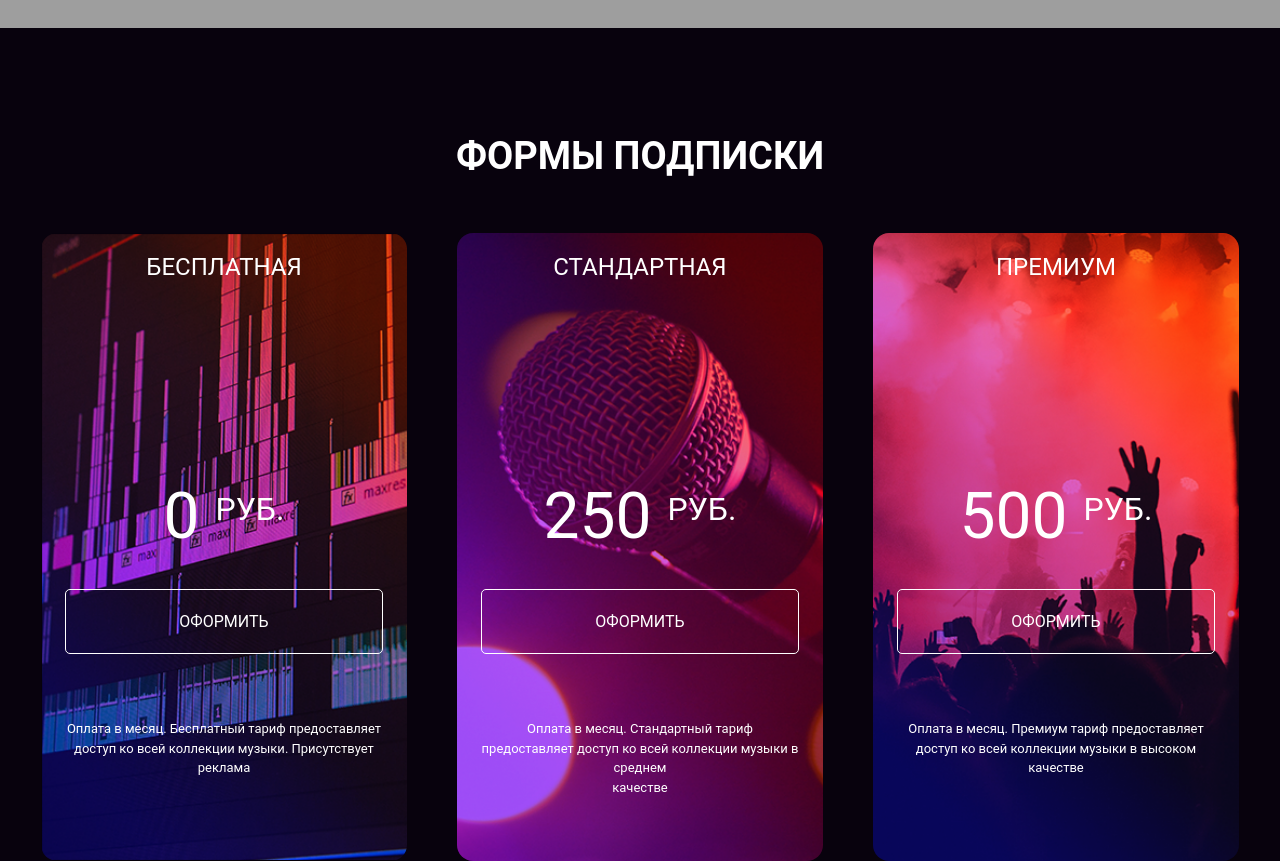
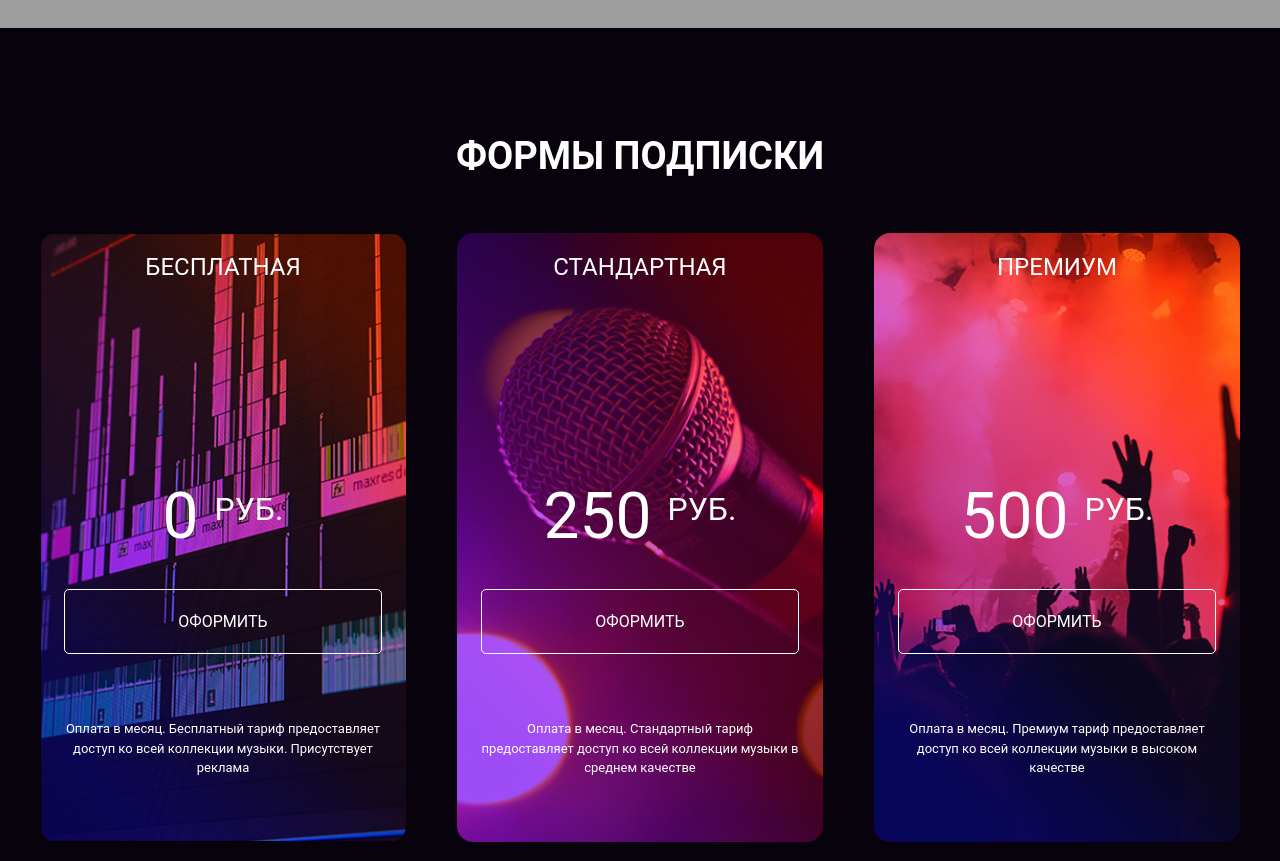
Before and after one commit to RickoBo/layout-designer-project-lvl2, a website: page src/index.html in a window 1280 px wide. Shown: the part 720-1581 px from the top of the page. Drawn offline with Linux system fonts and the light colour scheme; grey boxes are pictures that could not be loaded.

Commit message:
pricing section fix

```diff
--- a/src/index.html
+++ b/src/index.html
@@ -27,8 +27,9 @@
               type="text"
               placeholder="Поиск..."
               class="header__search"
-            /></div>
+            />
           </div>
+
     </header>
 
     <section id="page-description" class="section-bg padding-vertical-200">
@@ -51,7 +52,8 @@
     </section>
 
     <main>
-      <section id="page-pricing" class="container pt-100">
+      <section id="page-pricing" class=" pt-100">
+        <div class="container">
           <h2 class="mb-48 text-center">Формы подписки</h2>
 
           <div class="pricing">
@@ -79,7 +81,7 @@
               <a href="#" class="pricing__button" >Оформить</a>
               <p class="pricing__footer">
                 Оплата в месяц. Стандартный тариф предоставляет доступ ко всей
-              коллекции музыки в среднем <br>качестве
+                коллекции музыки в среднем качестве
               </p>
             </div>
 
@@ -94,7 +96,7 @@
 
               <p class="pricing__footer">
                 Оплата в месяц. Премиум тариф предоставляет доступ ко всей
-              коллекции музыки в высоком<br> качестве
+                коллекции музыки в высоком качестве
               </p>
             </div>
           </div>
@@ -103,6 +105,7 @@
             На премиум тарифе вы можете скачать все композиции на ваше устройство
             и слушать музыку без подключения к интернету
           </p>
+        </div>
       </section>
 
       <section id="news" class="container pt-100">
@@ -174,7 +177,7 @@
               <img class="mw-100" src="images/iphone.png" alt="iphone"/>
             </div>
           </div>
-        </section></div>
+        </section>
     </main>
 
     <footer class="footer bg-gradient">
--- a/src/scss/blocks/_pricing.scss
+++ b/src/scss/blocks/_pricing.scss
@@ -14,10 +14,11 @@
   display: flex;
   flex-wrap: wrap;
   justify-content: center;
-  gap: 50px;
+  justify-content: space-between;
 
   @media (max-width: 767px) {
     justify-content: center;
+    gap: 50px;
   }
 
   &__item {
@@ -43,7 +44,7 @@
     }
 
     @media (min-width: 375px) and (max-width: 424px) {
-      width: 100%;
+      width: 99%;
     }
 
     @media (min-width: 320px) and (max-width: 374px) {
```
Also changed, not shown: src/css/app.css, 1 other file. Lines whose indentation alone changed are shown as unchanged.
